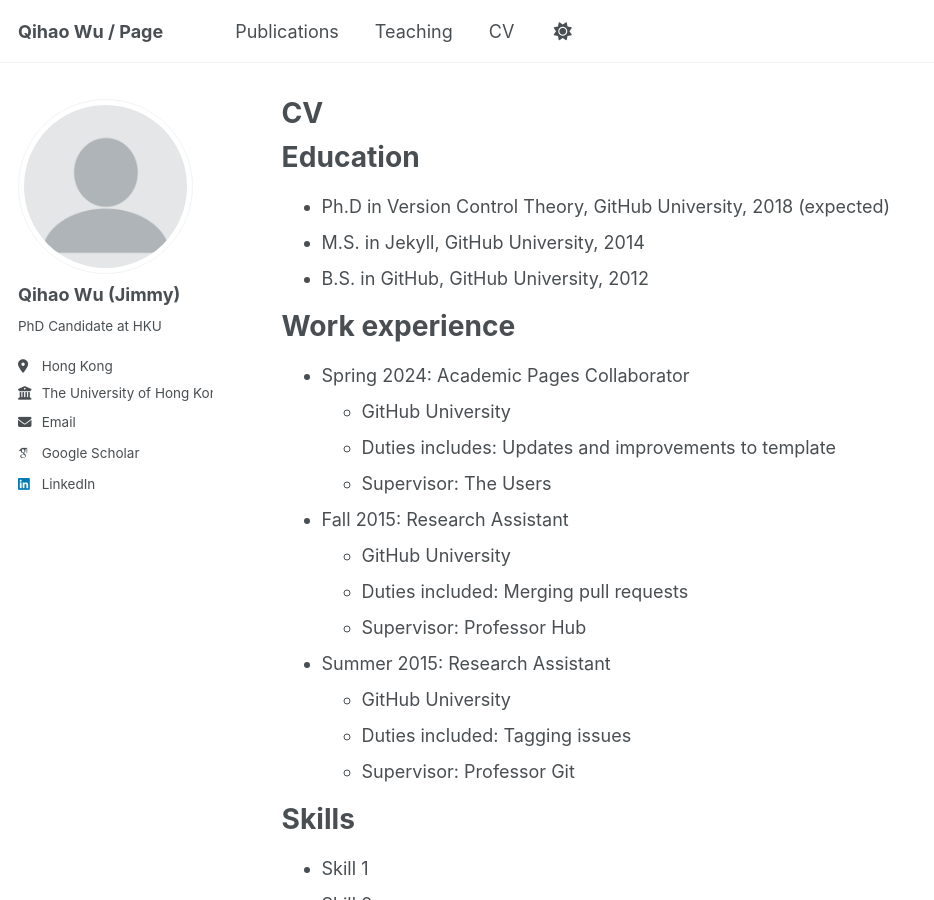
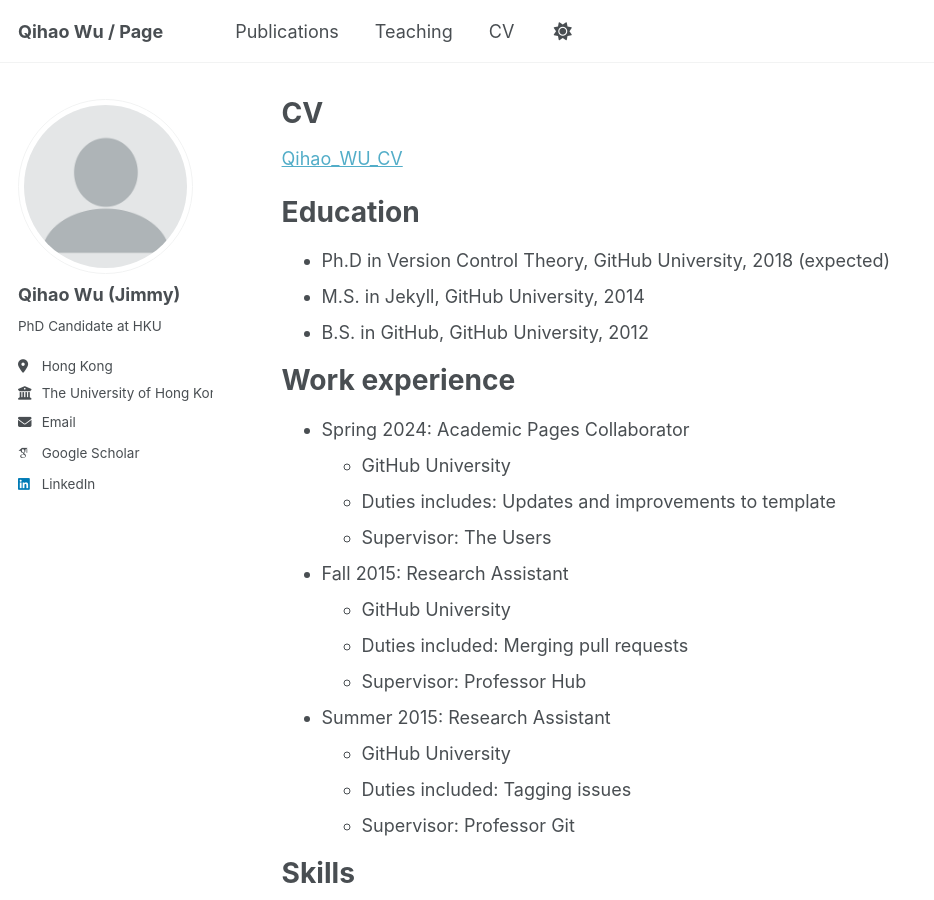
Before and after one commit to Qihao-Wu/bio, a Jekyll site: the page built from _pages/cv.md, in a window 1280 px wide and 900 px high. Shown: the whole window, without its empty margins (0-934 px from the left). Built offline with Jekyll 4.4.1, drawn with Linux system fonts in a browser that asks for light colours; some web fonts are replaced.

Commit message:
Update cv.md

```diff
--- a/_pages/cv.md
+++ b/_pages/cv.md
@@ -7,7 +7,7 @@ redirect_from:
   - /resume
 ---
 
-{% include base_path %}
+[Qihao_WU_CV](https://github.com/Qihao-Wu/bio/files/PhD_CV_Academia.pdf)
 
 Education
 ======
```
